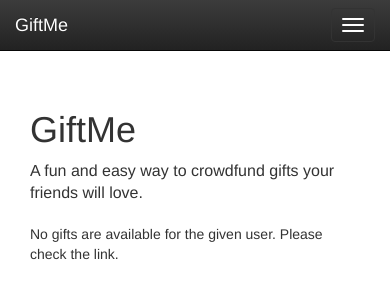
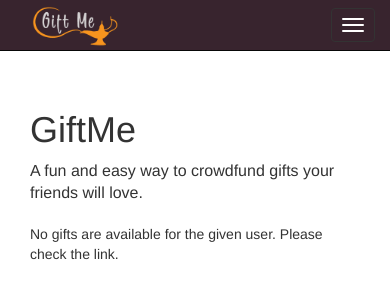
Before and after one commit to timcallagy/giftme_server, a Django app: a page that uses templates/giftme/index.html in a window 390 px wide. Shown: the top 300 px of the page. Run offline with Django 3.2, Linux system fonts and the light colour scheme; parts of the project's set-up code (start-up, migrations or seed data) failed here and were passed over; some libraries are stand-ins or nearby versions.

Commit message:
Basic look and feel, responsive layout

```diff
--- a/giftme/views.py
+++ b/giftme/views.py
@@ -367,7 +367,8 @@
         if len(valid_amounts) > 0 and valid_amounts[-1] < (gift.remaining) : valid_amounts.append(gift.remaining)
         gift.amounts = valid_amounts
 
-    context = {'gifts_list': gifts}
+    owner_name = gifts[0].owner_name
+    context = {'gifts_list': gifts, 'owner_id': id, 'owner_name': owner_name}
     return render(request, 'giftme/index.html', context)
 
 
@@ -382,6 +383,7 @@
     """
     gift = Gift.objects.get(pk=id)
     gift.formatPrices()
+    gift.remaining = int(gift.price - gift.crowdfunded)
 
     if request.method == 'POST':
         contributionAmount = int(request.POST["contributionAmount"])
@@ -396,18 +398,31 @@
 
     if request.method == 'POST':
         stripeToken = request.POST["stripeToken"]
+        amount = request.POST['contributedAmount']
+        print(int(amount)*100)
+        stripe.api_key = settings.STRIPE_SECRET
+        # The actual card charge happens here
+        try:
+            charge = stripe.Charge.create(
+                    amount=int(amount)*100,
+                    currency="usd",
+                    card=stripeToken,
+                    description="GiftMe payment"
+                    )
+            payment_id = charge.id
+        except stripe.CardError, ce:
+            return HttpResponse(ce)
         contributor_id = 0
         contributor_name = request.POST["contributorName"]
         if contributor_name == '':
             contributor_name = 'Someone'
         contributed_to = gift.owner_id
         contributed_to_name = gift.owner_name
-        amount = request.POST['contributedAmount']
         message = request.POST['personalMessage']
         timestamp = datetime.now()
         gift.crowdfunded += int(amount)
         gift.save()
-        contribution = Contribution(gift=gift, gift_name= gift.name, gift_pic=gift.pic, contributor_id=contributor_id, contributor_name=contributor_name, contributed_to=contributed_to, contributed_to_name=contributed_to_name, amount=amount, message=message, contribution_date=timestamp, stripe_charge=stripeToken)
+        contribution = Contribution(gift=gift, gift_name= gift.name, gift_pic=gift.pic, contributor_id=contributor_id, contributor_name=contributor_name, contributed_to=contributed_to, contributed_to_name=contributed_to_name, amount=amount, message=message, contribution_date=timestamp, stripe_charge=payment_id)
         contribution.save()
         receiver_session = FacebookSession.objects.get(userID=contributed_to)
         if receiver_session.email:
--- a/static/css/starter-template.css
+++ b/static/css/starter-template.css
@@ -1,11 +1,29 @@
 body {
-  padding-top: 50px;
+    padding-top: 50px;
 }
 .starter-template {
-  padding: 40px 15px;
-  text-align: left;
+    padding: 40px 15px;
+    text-align: left;
 }
 
 .text-center {
- text-align: center;
+    text-align: center;
 }
+
+.img-150px {
+    width: 150px;
+    height: 50px;
+}
+
+.logo {
+    height: 100%;
+    background-size: contain;
+    -moz-background-size: contain;
+    -webkit-background-size: contain;
+    background-position: center;
+    background-repeat: no-repeat;
+}
+
+.navbar-inverse {
+    background-image: linear-gradient(to bottom, #38242E 0px, #38242E 100%);
+}
--- a/templates/giftme/index.html
+++ b/templates/giftme/index.html
@@ -48,7 +48,7 @@
 
 <body>
 
-    <nav class="navbar navbar-inverse navbar-fixed-top">
+<nav class="navbar navbar-inverse navbar-fixed-top maroon">
     <div class="container">
         <div class="navbar-header">
             <button type="button" class="navbar-toggle collapsed" data-toggle="collapse" data-target="#navbar" aria-expanded="false" aria-controls="navbar">
@@ -57,13 +57,17 @@
                 <span class="icon-bar"></span>
                 <span class="icon-bar"></span>
             </button>
-          <a class="navbar-brand" href="#">GiftMe</a>
+            <!--            <a class="navbar-brand" href="#">GiftMe</a>  -->
+            <div class="img-150px">
+                <div class="logo" style="background-image:url({% static 'img/header.png' %});">
+                </div>
+            </div>
         </div>
         <div id="navbar" class="collapse navbar-collapse">
             <ul class="nav navbar-nav">
                 <li class="active"><a href="#">Home</a></li>
-            <li><a href="#about">About</a></li>
-            <li><a href="#contact">Contact</a></li>
+                <li><a href="https://play.google.com/store/apps/details?id=co.giftmeapp.gift_me">About</a></li>
+                <li><a href="https://play.google.com/store/apps/details?id=co.giftmeapp.gift_me">Contact</a></li>
             </ul>
         </div><!--/.nav-collapse -->
     </div>
@@ -73,25 +77,31 @@
 
     <div class="starter-template">
         {% if gifts_list %}
+        <div class=text-center>
+            <img src="http://graph.facebook.com/{{ owner_id }}/picture?width=100&height=100" class="img-thumbnail">
+            <h2>{{ owner_name }}'s Wishlist</h2>
+        </div>
+        <br>
         {% for gift in gifts_list %}
         <div class="row">
+            <h3 class="text-center">{{ gift.name }}</h3>
             {% if 'http' in gift.pic %}
-                        <div class="col-md-4 text-center"><a href="{{gift.url}}" ><img src="{{gift.pic}}" class="img-thumbnail" alt="Responsive image" width="150px" /></a></div>
+            <div class="col-md-2 col-md-offset-2 text-center"><a href="{{gift.url}}" ><img src="{{gift.pic}}" class="img-thumbnail" alt="Responsive image" width="150px" /></a></div><br>
             {% else %}
-                        <div class="col-md-4 text-center"><a href="{{gift.url}}" ><img src="{% static gift.pic %}" class="img-thumbnail" alt="Responsive image" width="150px" /></a></div>
+            <div class="col-md-2 col-md-offset-2 text-center"><a href="{{gift.url}}" ><img src="{% static gift.pic %}" class="img-thumbnail" alt="Responsive image" width="150px" /></a></div><br>
             {% endif %}
-                    <div class="col-md-8">
+            <div class="col-md-6">
                 <p class="text-left">
-                            <h4>{{ gift.name }}</h4>
                 {% if gift.description %}
                 {{gift.description}} </br>
                 {% endif %}
+                </p>
+                <p class="text-left">
+                {% if gift.remaining > 0 %}
                 <strong>Price: </strong> {{gift.priceStr}} </br>
-                            <strong>Crowdfunded: </strong> {{gift.crowdfundedStr}} </br></br>
-
-                            {% if gift.remaining > 0 %}
+                <strong>Crowdfunded: </strong> {{gift.crowdfundedStr}} </br>
                 <form action="/web_pay/{{gift.id}}/" method="POST" class="form-inline">{% csrf_token %}
-                                   <label for="contributionAmount">Amount</label>
+                        <label for="contributionAmount">Your gift: </label>
                         <select class="form-control" name="contributionAmount" >
                             {% for amount in gift.amounts %}
                             {% if amount <= gift.price %}
@@ -99,56 +109,64 @@
                             {% endif %}
                             {% endfor %}
                         </select>
-                                   <button type="submit"  class="btn btn-primary">Contribute</button>
+                        <button type="submit" class="btn btn-primary" type="button">Contribute</button>
                 </form>
                 {% else %}
-                                <strong>Crowdfunding completed!</strong>
+                <strong>Price: </strong> {{gift.priceStr}} </br>
+                <div class="alert alert-success"><strong>Crowdfunding completed!</strong></div>
                 {% endif %}
                 </p>
             </div>
         </div>
+        <br>
         {% endfor %}
         {% elif gift_updated %}
-            <h2>Contribution to {{ gift_updated.name }} successful </h2>
+        <div class=text-center>
+            <img src="http://graph.facebook.com/{{ gift_updated.owner_id }}/picture?width=100&height=100" class="img-thumbnail">
+            <h2>{{ gift_updated.owner_name }}'s Gift</h2>
+        </div>
         <div class="row">
+            <h3 class="text-center">{{ gift_updated.name }}</h3>
             {% if 'http' in gift_updated.pic %}
-                        <div class="col-md-4 text-center"><a href="{{gift_updated.url}}" ><img src="{{gift_updated.pic}}" class="img-thumbnail" alt="Responsive image" width="150px" /></a></div>
+            <div class="col-md-2 col-md-offset-2 text-center"><a href="{{gift_updated.url}}" ><img src="{{gift_updated.pic}}" class="img-thumbnail" alt="Responsive image" width="150px" /></a></div><br>
             {% else %}
-                        <div class="col-md-4 text-center"><a href="{{gift_updated.url}}" ><img src="{% static gift_updated.pic %}" class="img-thumbnail" alt="Responsive image" width="150px" /></a></div>
+            <div class="col-md-2 col-md-offset-2 text-center"><a href="{{gift_updated.url}}" ><img src="{% static gift_updated.pic %}" class="img-thumbnail" alt="Responsive image" width="150px" /></a></div><br>
             {% endif %}
-                    <div class="col-md-8">
+            <div class="col-md-6">
+                <div class="alert alert-success"><strong>Payment Successful!</strong></div>
+            </div>
+        </div>
+        {% elif gift %}
+        <div class=text-center>
+            <img src="http://graph.facebook.com/{{ gift.owner_id }}/picture?width=100&height=100" class="img-thumbnail">
+            <h2>Gift for {{ gift.owner_name }}</h2>
+        </div>
+        <br>
+
+        <div class="row">
+            <h3 class="text-center">{{ gift.name }}</h3>
+            {% if 'http' in gift.pic %}
+            <div class="col-md-2 col-md-offset-2 text-center"><a href="{{gift.url}}" ><img src="{{gift.pic}}" class="img-thumbnail" alt="Responsive image" width="150px" /></a></div>
+            {% else %}
+            <div class="col-md-2 col-md-offset-2 text-center"><a href="{{gift.url}}" ><img src="{% static gift.pic %}" class="img-thumbnail" alt="Responsive image" width="150px" /></a></div>
+            {% endif %}
+            <div class="col-md-6">
                 <p class="text-left">
-                            <h4>{{ gift.name }}</h4>
                 {% if gift.description %}
                 {{gift.description}} </br>
                 {% endif %}
-                            <strong>Price: </strong> {{gift.priceStr}} </br>
-                            <strong>Crowdfunded: </strong> {{gift.crowdfundedStr}} </br>
                 </p>
-                    </div>
-                </div>
-        {% elif gift %}
-                <div class="row">
-                    {% if 'http' in gift.pic %}
-                        <div class="col-md-4 text-center"><a href="{{gift.url}}" ><img src="{{gift.pic}}" class="img-thumbnail" alt="Responsive image" width="150px" /></a></div>
-                    {% else %}
-                        <div class="col-md-4 text-center"><a href="{{gift.url}}" ><img src="{% static gift.pic %}" class="img-thumbnail" alt="Responsive image" width="150px" /></a></div>
-                    {% endif %}
-                    <div class="col-md-8">
                 <p class="text-left">
-                            <h4>{{ gift.name }}</h4>
-                            {% if gift.description %}
-                                {{gift.description}} </br>
-                            {% endif %}
+                {% if gift.remaining > 0 %}
                 <strong>Price: </strong> {{gift.priceStr}} </br>
                 <strong>Crowdfunded: </strong> {{gift.crowdfundedStr}} </br>
 
                 <form action="/web_pay_process/{{ gift.id }}/" method="POST">{% csrf_token %}
-                             <label for="personalMessage">Personal message</label>
-                             <input type="text" class="form-control" name="personalMessage" >
-                             <label for="contributorName">Contributor name</label>
-                             <input type="text" class="form-control" name="contributorName" >
-                             <input type="hidden" name="contributedAmount" value="{{ displayAmount}}" >
+                    <textarea type="text" class="form-control" name="personalMessage" placeholder="Personal message" rows="4" cols="50"></textarea>
+                    <br>
+                    <input type="text" class="form-control" name="contributorName"  placeholder="Your name" >
+                    <br>
+                    <input type="hidden" name="contributedAmount" value="{{ displayAmount}}">
                     <script
 src="https://checkout.stripe.com/checkout.js" class="stripe-button"
 data-key="pk_live_rzB00nH8Ua6HTGoh77BGXtuy"
@@ -159,9 +177,14 @@
 data-image='{% static "img/header.png" %}'>
                     </script>
                 </form>
+                {% else %}
+                <strong>Price: </strong> {{gift.priceStr}} </br>
+                <div class="alert alert-success"><strong>Crowdfunding completed!</strong></div>
+                {% endif %}
                 </p>
             </div>
         </div>
+        <br>
         {% else %}
         <h1>GiftMe </h1>
         <p class="lead">A fun and easy way to crowdfund gifts your friends will love.</p>
```
Also changed, not shown: 1 other file. Lines whose indentation alone changed are shown as unchanged.
